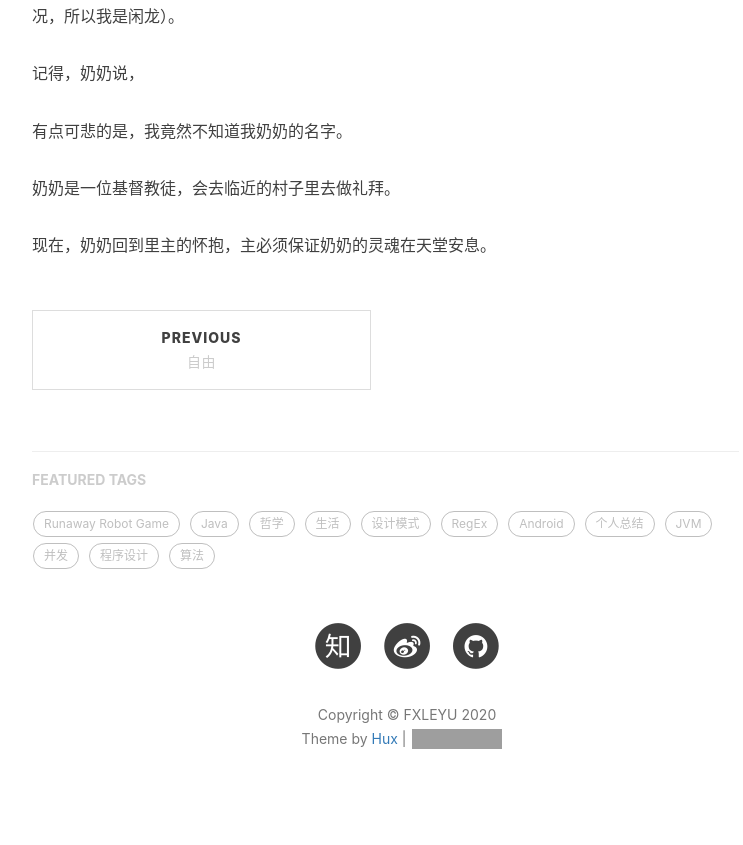
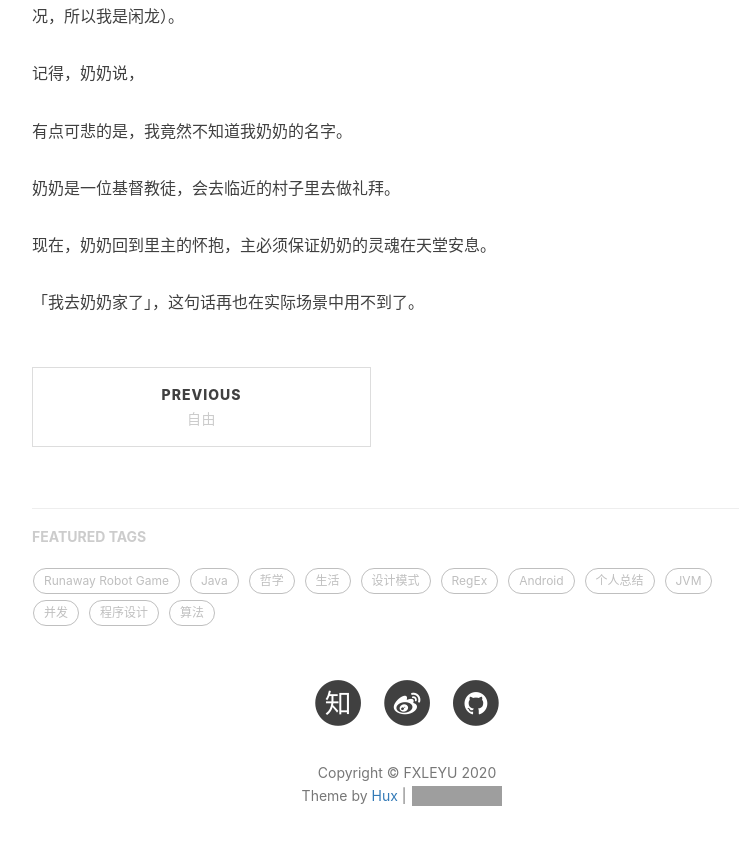
Before and after one commit to fxleyu/fxleyu.github.io, a Jekyll site: the page built from _posts/2020-02-07-R.I.P-my-grandma-on-my-mother-s-side.md, in a window 1280 px wide and 900 px high, scrolled down 958 px. Shown: the top 845 px of the window, without its empty margins (233-976 px from the left). Built offline with Jekyll 4.4.1, drawn with Linux system fonts in a browser that asks for light colours; nearby versions of some CDN libraries; comment, search, counter and statistics services are not loaded; grey boxes are pictures that could not be loaded.

Commit message:
Update 2020-02-07-R.I.P-my-grandma-on-my-mother-s-side.md

```diff
--- a/_posts/2020-02-07-R.I.P-my-grandma-on-my-mother-s-side.md
+++ b/_posts/2020-02-07-R.I.P-my-grandma-on-my-mother-s-side.md
@@ -31,3 +31,5 @@ tags:
 奶奶是一位基督教徒，会去临近的村子里去做礼拜。
 
 现在，奶奶回到里主的怀抱，主必须保证奶奶的灵魂在天堂安息。
+
+「我去奶奶家了」，这句话再也在实际场景中用不到了。
```
